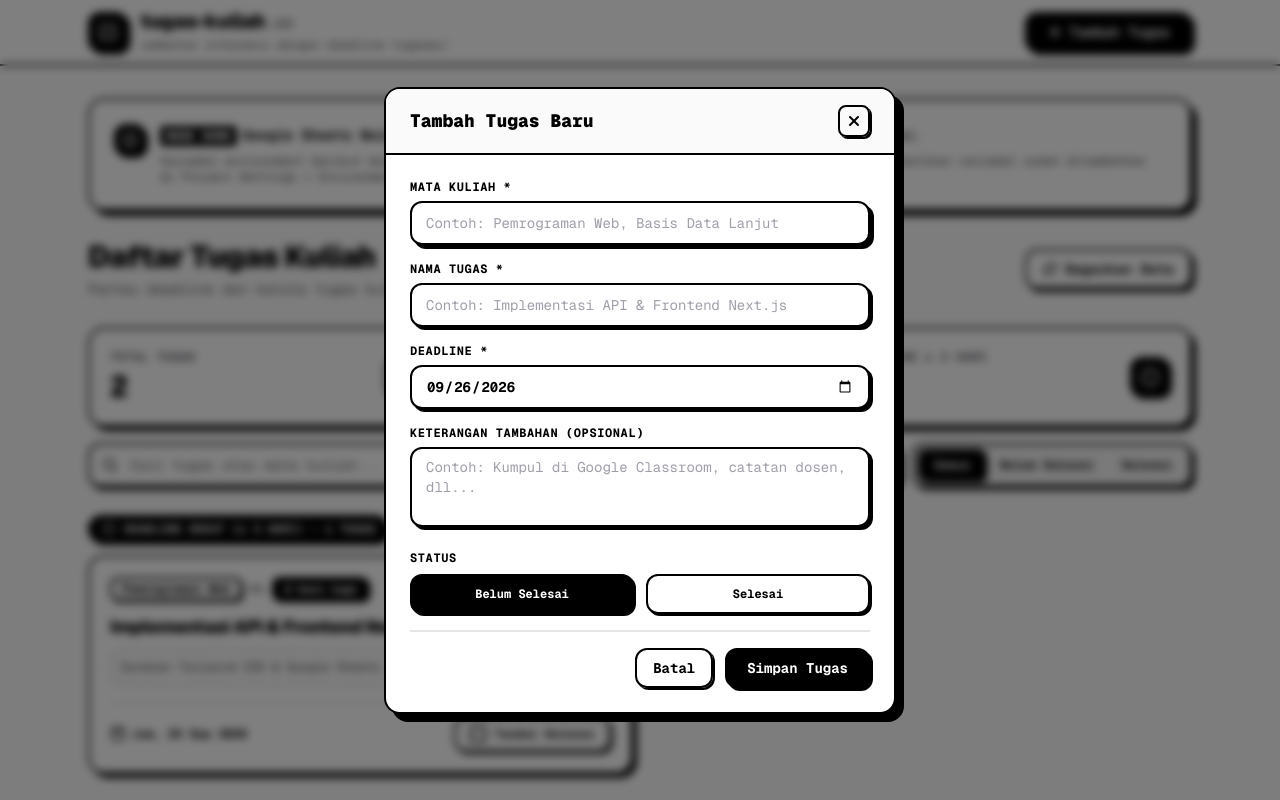
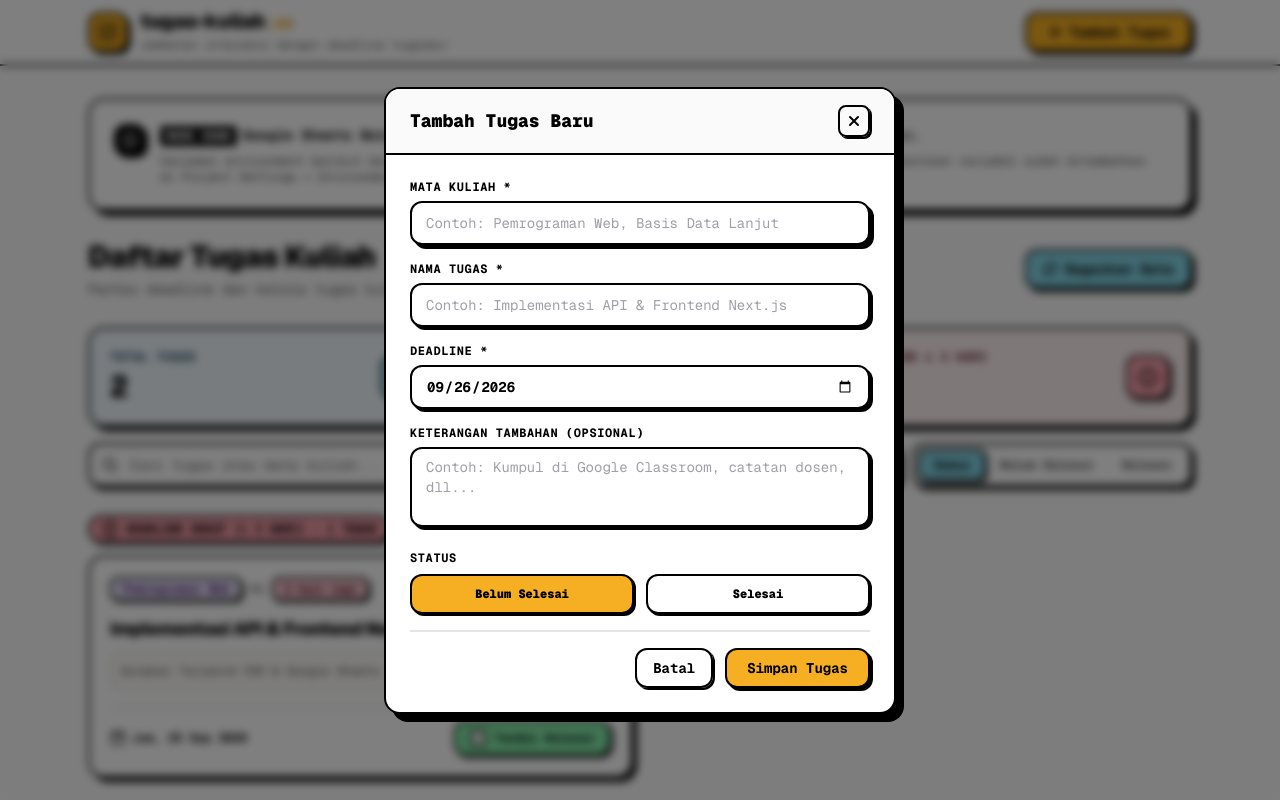
Before and after one commit to ryaleason/tugas-kuliah, a Next.js app: page / in a window 1280 px wide. Both pictures are taken after a click on the button "Tambah Tugas". Shown: the top 800 px of the page. Built offline with nearby package versions, Linux system fonts and the light colour scheme.

Commit message:
feat: redesign UI with authentic colorful Saweria aesthetic

```diff
--- a/src/app/globals.css
+++ b/src/app/globals.css
@@ -1,8 +1,8 @@
 @import "tailwindcss";
 
 :root {
-  --background: #fbfbfb;
-  --foreground: #000000;
+  --background: #FAF8F5;
+  --foreground: #18181B;
 }
 
 @theme inline {
@@ -13,13 +13,13 @@
 }
 
 body {
-  background-color: #fbfbfb;
-  color: #000000;
+  background-color: #FAF8F5;
+  color: #18181B;
   font-family: var(--font-geist-sans), -apple-system, BlinkMacSystemFont, "Segoe UI", Roboto, sans-serif;
   min-height: 100vh;
 }
 
 ::selection {
-  background-color: #000000;
-  color: #ffffff;
+  background-color: #F6AF23;
+  color: #000000;
 }
--- a/src/app/page.tsx
+++ b/src/app/page.tsx
@@ -244,7 +244,7 @@ export default function DashboardPage() {
               onClick={() => fetchTasks(true)}
               disabled={refreshing || loading}
               aria-label="Segarkan data tugas"
-              className="inline-flex items-center gap-2 px-4 py-2 text-xs sm:text-sm font-bold font-mono text-black bg-white hover:bg-zinc-100 border-2 border-black rounded-xl shadow-[3px_3px_0px_#000] hover:-translate-x-0.5 hover:-translate-y-0.5 hover:shadow-[4px_4px_0px_#000] active:translate-x-0.5 active:translate-y-0.5 active:shadow-none transition-all cursor-pointer min-h-[40px]"
+              className="inline-flex items-center gap-2 px-4 py-2 text-xs sm:text-sm font-bold font-mono text-black bg-[#85D7E8] hover:bg-[#68CBE0] border-2 border-black rounded-xl shadow-[3px_3px_0px_#000] hover:-translate-x-0.5 hover:-translate-y-0.5 hover:shadow-[4px_4px_0px_#000] active:translate-x-0.5 active:translate-y-0.5 active:shadow-none transition-all cursor-pointer min-h-[40px]"
             >
               <RefreshCw className={`w-3.5 h-3.5 stroke-[2.5] ${refreshing ? 'animate-spin' : ''}`} />
               <span>{refreshing ? 'Memperbarui...' : 'Segarkan Data'}</span>
@@ -310,8 +310,8 @@ export default function DashboardPage() {
           <div>
             tugas-kuliah.co &bull; Terhubung ke Google Sheets &amp; Telegram Bot
           </div>
-          <div className="inline-flex items-center gap-1.5 px-3 py-1 rounded-full border-2 border-black bg-zinc-100 shadow-[2px_2px_0px_#000] text-[11px]">
-            <span>⚡ Neo-Brutalist White &amp; Black Edition</span>
+          <div className="inline-flex items-center gap-1.5 px-3 py-1 rounded-full border-2 border-black bg-[#FDA4AF] shadow-[2px_2px_0px_#000] text-[11px] text-black font-black">
+            <span>⚡ Saweria Palette Edition</span>
           </div>
         </div>
       </footer>
--- a/src/components/Navbar.tsx
+++ b/src/components/Navbar.tsx
@@ -14,17 +14,18 @@ export function Navbar({ onAddNew, isConfigured }: NavbarProps) {
       <div className="max-w-6xl mx-auto px-4 sm:px-6 h-16 flex items-center justify-between gap-4">
         {/* Brand: Saweria Style */}
         <div className="flex items-center gap-3">
-          <div className="w-9 h-9 sm:w-10 sm:h-10 rounded-xl bg-black text-white flex items-center justify-center border-2 border-black shadow-[2.5px_2.5px_0px_#000] shrink-0">
-            <CheckSquare2 className="w-5 h-5 text-white" />
+          <div className="w-9 h-9 sm:w-10 sm:h-10 rounded-xl bg-[#F6AF23] text-black flex items-center justify-center border-2 border-black shadow-[2.5px_2.5px_0px_#000] shrink-0 font-black">
+            <CheckSquare2 className="w-5 h-5 text-black stroke-[2.5]" />
           </div>
           <div>
             <div className="flex items-center gap-2">
               <h1 className="text-lg sm:text-xl font-black text-black tracking-tight leading-none">
-                tugas-kuliah<span className="text-zinc-500 font-mono text-sm sm:text-base font-bold">.co</span>
+                tugas-kuliah<span className="text-[#E59E15] font-mono text-sm sm:text-base font-black">.co</span>
               </h1>
               {isConfigured && (
-                <span className="hidden md:inline-flex items-center gap-1 px-2 py-0.5 rounded-full border-2 border-black text-[10px] font-mono font-bold bg-zinc-100 text-black shadow-[1.5px_1.5px_0px_#000]">
-                  ● Connected
+                <span className="hidden sm:inline-flex items-center gap-1.5 px-2.5 py-0.5 rounded-full border-2 border-black text-[11px] font-mono font-bold bg-[#BBF7D0] text-black shadow-[1.5px_1.5px_0px_#000]">
+                  <span className="w-2 h-2 rounded-full bg-emerald-600 animate-pulse" />
+                  <span>Online</span>
                 </span>
               )}
             </div>
@@ -34,12 +35,12 @@ export function Navbar({ onAddNew, isConfigured }: NavbarProps) {
           </div>
         </div>
 
-        {/* Right Actions: Saweria Chunky Button */}
+        {/* Right Actions: Saweria Chunky Yellow Button */}
         <div className="flex items-center gap-2.5">
           <button
             type="button"
             onClick={onAddNew}
-            className="inline-flex items-center gap-1.5 px-4 sm:px-5 py-2 text-xs sm:text-sm font-bold font-mono text-white bg-black hover:bg-zinc-800 rounded-xl border-2 border-black shadow-[3px_3px_0px_#000] hover:-translate-x-0.5 hover:-translate-y-0.5 hover:shadow-[4px_4px_0px_#000] active:translate-x-0.5 active:translate-y-0.5 active:shadow-none transition-all cursor-pointer min-h-[40px]"
+            className="inline-flex items-center gap-1.5 px-4 sm:px-5 py-2 text-xs sm:text-sm font-bold font-mono text-black bg-[#F6AF23] hover:bg-[#E59E15] rounded-xl border-2 border-black shadow-[3px_3px_0px_#000] hover:-translate-x-0.5 hover:-translate-y-0.5 hover:shadow-[4px_4px_0px_#000] active:translate-x-0.5 active:translate-y-0.5 active:shadow-none transition-all cursor-pointer min-h-[40px]"
           >
             <Plus className="w-4 h-4 stroke-[3]" />
             <span>Tambah Tugas</span>
--- a/src/components/TaskFilterBar.tsx
+++ b/src/components/TaskFilterBar.tsx
@@ -36,35 +36,35 @@ export function TaskFilterBar({
 
   return (
     <div className="space-y-4">
-      {/* Overview Stat Badges: Saweria Neo-Brutalist Cards */}
+      {/* Overview Stat Badges: Saweria Neo-Brutalist Colorful Cards */}
       <div className="grid grid-cols-1 sm:grid-cols-3 gap-3.5">
-        <div className="flex items-center justify-between p-4 sm:p-5 rounded-2xl bg-white border-2 border-black shadow-[4px_4px_0px_#000] hover:-translate-x-0.5 hover:-translate-y-0.5 hover:shadow-[5px_5px_0px_#000] transition-all">
+        <div className="flex items-center justify-between p-4 sm:p-5 rounded-2xl bg-[#F0F9FF] border-2 border-black shadow-[4px_4px_0px_#000] hover:-translate-x-0.5 hover:-translate-y-0.5 hover:shadow-[5px_5px_0px_#000] transition-all">
           <div>
-            <div className="text-xs font-mono font-bold uppercase tracking-wider text-zinc-600">Total Tugas</div>
+            <div className="text-xs font-mono font-bold uppercase tracking-wider text-sky-950">Total Tugas</div>
             <div className="text-3xl font-black font-mono text-black mt-1">{totalCount}</div>
           </div>
-          <div className="w-10 h-10 rounded-xl bg-zinc-100 border-2 border-black flex items-center justify-center shadow-[2px_2px_0px_#000]">
-            <Clock className="w-5 h-5 text-black" />
+          <div className="w-11 h-11 rounded-xl bg-[#85D7E8] border-2 border-black flex items-center justify-center shadow-[2px_2px_0px_#000]">
+            <Clock className="w-5 h-5 text-black stroke-[2.5]" />
           </div>
         </div>
 
-        <div className="flex items-center justify-between p-4 sm:p-5 rounded-2xl bg-white border-2 border-black shadow-[4px_4px_0px_#000] hover:-translate-x-0.5 hover:-translate-y-0.5 hover:shadow-[5px_5px_0px_#000] transition-all">
+        <div className="flex items-center justify-between p-4 sm:p-5 rounded-2xl bg-[#FFFBEB] border-2 border-black shadow-[4px_4px_0px_#000] hover:-translate-x-0.5 hover:-translate-y-0.5 hover:shadow-[5px_5px_0px_#000] transition-all">
           <div>
-            <div className="text-xs font-mono font-bold uppercase tracking-wider text-zinc-600">Belum Selesai</div>
+            <div className="text-xs font-mono font-bold uppercase tracking-wider text-amber-950">Belum Selesai</div>
             <div className="text-3xl font-black font-mono text-black mt-1">{pendingCount}</div>
           </div>
-          <div className="w-10 h-10 rounded-xl bg-zinc-100 border-2 border-black flex items-center justify-center shadow-[2px_2px_0px_#000]">
-            <AlertCircle className="w-5 h-5 text-black" />
+          <div className="w-11 h-11 rounded-xl bg-[#F6AF23] border-2 border-black flex items-center justify-center shadow-[2px_2px_0px_#000]">
+            <AlertCircle className="w-5 h-5 text-black stroke-[2.5]" />
           </div>
         </div>
 
-        <div className="flex items-center justify-between p-4 sm:p-5 rounded-2xl bg-white border-2 border-black shadow-[4px_4px_0px_#000] hover:-translate-x-0.5 hover:-translate-y-0.5 hover:shadow-[5px_5px_0px_#000] transition-all">
+        <div className="flex items-center justify-between p-4 sm:p-5 rounded-2xl bg-[#FFF1F2] border-2 border-black shadow-[4px_4px_0px_#000] hover:-translate-x-0.5 hover:-translate-y-0.5 hover:shadow-[5px_5px_0px_#000] transition-all">
           <div>
-            <div className="text-xs font-mono font-bold uppercase tracking-wider text-zinc-600">Deadline &le; 3 Hari</div>
+            <div className="text-xs font-mono font-bold uppercase tracking-wider text-rose-950">Deadline &le; 3 Hari</div>
             <div className="text-3xl font-black font-mono text-black mt-1">{urgentCount}</div>
           </div>
-          <div className="w-10 h-10 rounded-xl bg-black text-white border-2 border-black flex items-center justify-center shadow-[2px_2px_0px_#000]">
-            <AlertCircle className="w-5 h-5 text-white" />
+          <div className="w-11 h-11 rounded-xl bg-[#FDA4AF] border-2 border-black flex items-center justify-center shadow-[2px_2px_0px_#000]">
+            <AlertCircle className="w-5 h-5 text-black stroke-[2.5]" />
           </div>
         </div>
       </div>
@@ -111,14 +111,14 @@ export function TaskFilterBar({
         </div>
 
         {/* Status Segmented Tabs */}
-        <div className="inline-flex p-1 rounded-xl bg-zinc-100 border-2 border-black shadow-[3px_3px_0px_#000]">
+        <div className="inline-flex p-1 rounded-xl bg-white border-2 border-black shadow-[3px_3px_0px_#000]">
           <button
             type="button"
             onClick={() => onStatusFilterChange('ALL')}
             className={`px-3.5 py-1.5 rounded-lg text-xs font-mono font-bold transition-all ${
               statusFilter === 'ALL'
-                ? 'bg-black text-white border-2 border-black shadow-[1.5px_1.5px_0px_#000]'
-                : 'text-black hover:bg-zinc-200'
+                ? 'bg-[#85D7E8] text-black border-2 border-black shadow-[1.5px_1.5px_0px_#000]'
+                : 'text-zinc-700 hover:bg-zinc-100'
             }`}
           >
             Semua
@@ -128,8 +128,8 @@ export function TaskFilterBar({
             onClick={() => onStatusFilterChange('Belum Selesai')}
             className={`px-3.5 py-1.5 rounded-lg text-xs font-mono font-bold transition-all ${
               statusFilter === 'Belum Selesai'
-                ? 'bg-black text-white border-2 border-black shadow-[1.5px_1.5px_0px_#000]'
-                : 'text-black hover:bg-zinc-200'
+                ? 'bg-[#F6AF23] text-black border-2 border-black shadow-[1.5px_1.5px_0px_#000]'
+                : 'text-zinc-700 hover:bg-zinc-100'
             }`}
           >
             Belum Selesai
@@ -139,8 +139,8 @@ export function TaskFilterBar({
             onClick={() => onStatusFilterChange('Selesai')}
             className={`px-3.5 py-1.5 rounded-lg text-xs font-mono font-bold transition-all ${
               statusFilter === 'Selesai'
-                ? 'bg-black text-white border-2 border-black shadow-[1.5px_1.5px_0px_#000]'
-                : 'text-black hover:bg-zinc-200'
+                ? 'bg-[#86EFAC] text-black border-2 border-black shadow-[1.5px_1.5px_0px_#000]'
+                : 'text-zinc-700 hover:bg-zinc-100'
             }`}
           >
             Selesai
--- a/src/components/TaskModal.tsx
+++ b/src/components/TaskModal.tsx
@@ -192,8 +192,8 @@ export function TaskModal({ isOpen, onClose, onSubmit, initialTask }: TaskModalP
               Status
             </label>
             <div className="grid grid-cols-2 gap-3">
-              <label className={`p-2.5 rounded-xl border-2 border-black font-mono text-xs font-bold flex items-center justify-center gap-2 cursor-pointer shadow-[2px_2px_0px_#000] transition-all ${
-                status === 'Belum Selesai' ? 'bg-black text-white' : 'bg-white text-black hover:bg-zinc-100'
+              <label className={`p-2.5 rounded-xl border-2 border-black font-mono text-xs font-black flex items-center justify-center gap-2 cursor-pointer shadow-[2px_2px_0px_#000] transition-all ${
+                status === 'Belum Selesai' ? 'bg-[#F6AF23] text-black' : 'bg-white text-black hover:bg-amber-50'
               }`}>
                 <input
                   type="radio"
@@ -206,8 +206,8 @@ export function TaskModal({ isOpen, onClose, onSubmit, initialTask }: TaskModalP
                 <span>Belum Selesai</span>
               </label>
 
-              <label className={`p-2.5 rounded-xl border-2 border-black font-mono text-xs font-bold flex items-center justify-center gap-2 cursor-pointer shadow-[2px_2px_0px_#000] transition-all ${
-                status === 'Selesai' ? 'bg-black text-white' : 'bg-white text-black hover:bg-zinc-100'
+              <label className={`p-2.5 rounded-xl border-2 border-black font-mono text-xs font-black flex items-center justify-center gap-2 cursor-pointer shadow-[2px_2px_0px_#000] transition-all ${
+                status === 'Selesai' ? 'bg-[#86EFAC] text-black' : 'bg-white text-black hover:bg-emerald-50'
               }`}>
                 <input
                   type="radio"
@@ -235,7 +235,7 @@ export function TaskModal({ isOpen, onClose, onSubmit, initialTask }: TaskModalP
             <button
               type="submit"
               disabled={loading}
-              className="inline-flex items-center justify-center px-5 py-2 text-xs sm:text-sm font-bold font-mono text-white bg-black hover:bg-zinc-800 disabled:opacity-50 rounded-xl border-2 border-black shadow-[3px_3px_0px_#000] hover:-translate-x-0.5 hover:-translate-y-0.5 hover:shadow-[4px_4px_0px_#000] active:translate-x-0.5 active:translate-y-0.5 active:shadow-none transition-all cursor-pointer min-h-[40px] min-w-[100px]"
+              className="inline-flex items-center justify-center px-5 py-2 text-xs sm:text-sm font-bold font-mono text-black bg-[#F6AF23] hover:bg-[#E59E15] disabled:opacity-50 rounded-xl border-2 border-black shadow-[3px_3px_0px_#000] hover:-translate-x-0.5 hover:-translate-y-0.5 hover:shadow-[4px_4px_0px_#000] active:translate-x-0.5 active:translate-y-0.5 active:shadow-none transition-all cursor-pointer min-h-[40px] min-w-[100px]"
             >
               {loading ? 'Menyimpan...' : 'Simpan Tugas'}
             </button>
--- a/src/components/TaskTable.tsx
+++ b/src/components/TaskTable.tsx
@@ -102,7 +102,7 @@ export function TaskTable({
             <button
               type="button"
               onClick={onAddNew}
-              className="inline-flex items-center gap-2 px-5 py-2.5 text-xs sm:text-sm font-bold font-mono text-white bg-black hover:bg-zinc-800 rounded-xl border-2 border-black shadow-[3px_3px_0px_#000] hover:-translate-x-0.5 hover:-translate-y-0.5 hover:shadow-[4px_4px_0px_#000] active:translate-x-0.5 active:translate-y-0.5 active:shadow-none transition-all cursor-pointer"
+              className="inline-flex items-center gap-2 px-5 py-2.5 text-xs sm:text-sm font-bold font-mono text-black bg-[#F6AF23] hover:bg-[#E59E15] rounded-xl border-2 border-black shadow-[3px_3px_0px_#000] hover:-translate-x-0.5 hover:-translate-y-0.5 hover:shadow-[4px_4px_0px_#000] active:translate-x-0.5 active:translate-y-0.5 active:shadow-none transition-all cursor-pointer"
             >
               <PlusCircle className="w-4 h-4 stroke-[2.5]" />
               Tambah Tugas
@@ -116,7 +116,7 @@ export function TaskTable({
   return (
     <section aria-labelledby="all-tasks-heading" className="space-y-3">
       <div className="flex items-center justify-between">
-        <span className="inline-flex items-center gap-2 px-3 py-1 rounded-full border-2 border-black bg-zinc-100 text-black font-mono text-xs font-bold shadow-[2px_2px_0px_#000]">
+        <span className="inline-flex items-center gap-2 px-3.5 py-1 rounded-full border-2 border-black bg-[#BAE6FD] text-sky-950 font-mono text-xs font-black shadow-[2px_2px_0px_#000]">
           <span>SEMUA TUGAS &bull; {tasks.length} TOTAL</span>
         </span>
       </div>
@@ -126,7 +126,7 @@ export function TaskTable({
         <div className="overflow-x-auto">
           <table className="w-full text-left border-collapse">
             <thead>
-              <tr className="border-b-2 border-black bg-zinc-100 text-xs font-black font-mono text-black uppercase tracking-wider">
+              <tr className="border-b-2 border-black bg-[#FAF8F5] text-xs font-black font-mono text-black uppercase tracking-wider">
                 <th className="py-3 px-4 w-14 text-center" scope="col">
                   No
                 </th>
--- a/src/components/UrgentTasksSection.tsx
+++ b/src/components/UrgentTasksSection.tsx
@@ -37,8 +37,8 @@ export function UrgentTasksSection({
   return (
     <section aria-labelledby="urgent-heading" className="space-y-3">
       <div className="flex items-center gap-2">
-        <span className="inline-flex items-center gap-2 px-3 py-1 rounded-full border-2 border-black bg-black text-white font-mono text-xs font-bold shadow-[2px_2px_0px_#000]">
-          <AlertCircle className="w-3.5 h-3.5 text-white" />
+        <span className="inline-flex items-center gap-2 px-3 py-1 rounded-full border-2 border-black bg-[#FDA4AF] text-black font-mono text-xs font-black shadow-[2px_2px_0px_#000]">
+          <AlertCircle className="w-4 h-4 text-black stroke-[3]" />
           <span>DEADLINE DEKAT (&le; 3 HARI) &bull; {urgentTasks.length} TUGAS</span>
         </span>
       </div>
@@ -50,14 +50,14 @@ export function UrgentTasksSection({
               key={task.no}
               className="p-5 rounded-2xl bg-white border-2 border-black shadow-[4px_4px_0px_#000] hover:-translate-x-0.5 hover:-translate-y-0.5 hover:shadow-[6px_6px_0px_#000] transition-all flex flex-col justify-between"
             >
-              <div className="space-y-2">
+              <div className="space-y-2.5">
                 <div className="flex items-start justify-between gap-3">
                   <div className="flex items-center gap-2 flex-wrap">
-                    <span className="inline-block px-2.5 py-0.5 rounded-lg text-xs font-mono font-bold bg-zinc-100 text-black border-2 border-black shadow-[1.5px_1.5px_0px_#000]">
+                    <span className="inline-block px-2.5 py-0.5 rounded-lg text-xs font-mono font-bold bg-[#EDE9FE] text-purple-950 border-2 border-black shadow-[1.5px_1.5px_0px_#000]">
                       {task.matkul}
                     </span>
                     <span className="text-xs font-mono font-bold text-zinc-500">#{task.no}</span>
-                    <span className="inline-flex items-center gap-1 text-[11px] font-mono font-black px-2.5 py-0.5 rounded-lg bg-black text-white border-2 border-black shadow-[1.5px_1.5px_0px_#000]">
+                    <span className="inline-flex items-center gap-1 text-[11px] font-mono font-black px-2.5 py-0.5 rounded-lg bg-[#FECDD3] text-rose-950 border-2 border-black shadow-[1.5px_1.5px_0px_#000]">
                       {formatDeadlineRelative(task.deadline)}
                     </span>
                   </div>
@@ -68,7 +68,7 @@ export function UrgentTasksSection({
                       onClick={() => onEdit(task)}
                       aria-label={`Edit tugas #${task.no}`}
                       title="Edit tugas"
-                      className="p-1.5 text-black hover:bg-zinc-100 rounded-lg border-2 border-black shadow-[2px_2px_0px_#000] hover:shadow-[2.5px_2.5px_0px_#000] active:translate-x-0.5 active:translate-y-0.5 active:shadow-none transition-all cursor-pointer"
+                      className="p-1.5 text-black bg-white hover:bg-[#E0F2FE] rounded-lg border-2 border-black shadow-[2px_2px_0px_#000] hover:shadow-[2.5px_2.5px_0px_#000] active:translate-x-0.5 active:translate-y-0.5 active:shadow-none transition-all cursor-pointer"
                     >
                       <Edit2 className="w-3.5 h-3.5" />
                     </button>
@@ -77,7 +77,7 @@ export function UrgentTasksSection({
                       onClick={() => onDelete(task)}
                       aria-label={`Hapus tugas #${task.no}`}
                       title="Hapus tugas"
-                      className="p-1.5 text-black hover:bg-zinc-100 rounded-lg border-2 border-black shadow-[2px_2px_0px_#000] hover:shadow-[2.5px_2.5px_0px_#000] active:translate-x-0.5 active:translate-y-0.5 active:shadow-none transition-all cursor-pointer"
+                      className="p-1.5 text-black bg-white hover:bg-[#FEE2E2] rounded-lg border-2 border-black shadow-[2px_2px_0px_#000] hover:shadow-[2.5px_2.5px_0px_#000] active:translate-x-0.5 active:translate-y-0.5 active:shadow-none transition-all cursor-pointer"
                     >
                       <Trash2 className="w-3.5 h-3.5" />
                     </button>
@@ -89,7 +89,7 @@ export function UrgentTasksSection({
                 </h4>
 
                 {task.keterangan && (
-                  <p className="text-xs font-mono text-zinc-700 bg-zinc-50 border border-black/20 rounded-xl p-2.5">
+                  <p className="text-xs font-mono text-zinc-700 bg-[#FDFBF7] border border-black/20 rounded-xl p-2.5">
                     {task.keterangan}
                   </p>
                 )}
@@ -105,7 +105,7 @@ export function UrgentTasksSection({
                   type="button"
                   onClick={() => onToggleStatus(task.no)}
                   disabled={togglingNo === task.no}
-                  className="inline-flex items-center gap-2 px-3.5 py-1.5 text-xs font-mono font-bold rounded-xl border-2 border-black bg-white hover:bg-zinc-100 text-black shadow-[2px_2px_0px_#000] hover:shadow-[3px_3px_0px_#000] active:translate-x-0.5 active:translate-y-0.5 active:shadow-none transition-all cursor-pointer min-h-[36px]"
+                  className="inline-flex items-center gap-2 px-3.5 py-1.5 text-xs font-mono font-bold rounded-xl border-2 border-black bg-[#86EFAC] hover:bg-[#4ADE80] text-black shadow-[2px_2px_0px_#000] hover:shadow-[3px_3px_0px_#000] active:translate-x-0.5 active:translate-y-0.5 active:shadow-none transition-all cursor-pointer min-h-[36px]"
                 >
                   <span className="w-4 h-4 rounded-xs border-2 border-black flex items-center justify-center bg-white" />
                   <span>Tandai Selesai</span>
```
Also changed, not shown: src/components/DeleteConfirmModal.tsx (+9 -7 lines), src/components/TaskRow.tsx (+22 -22 lines).
